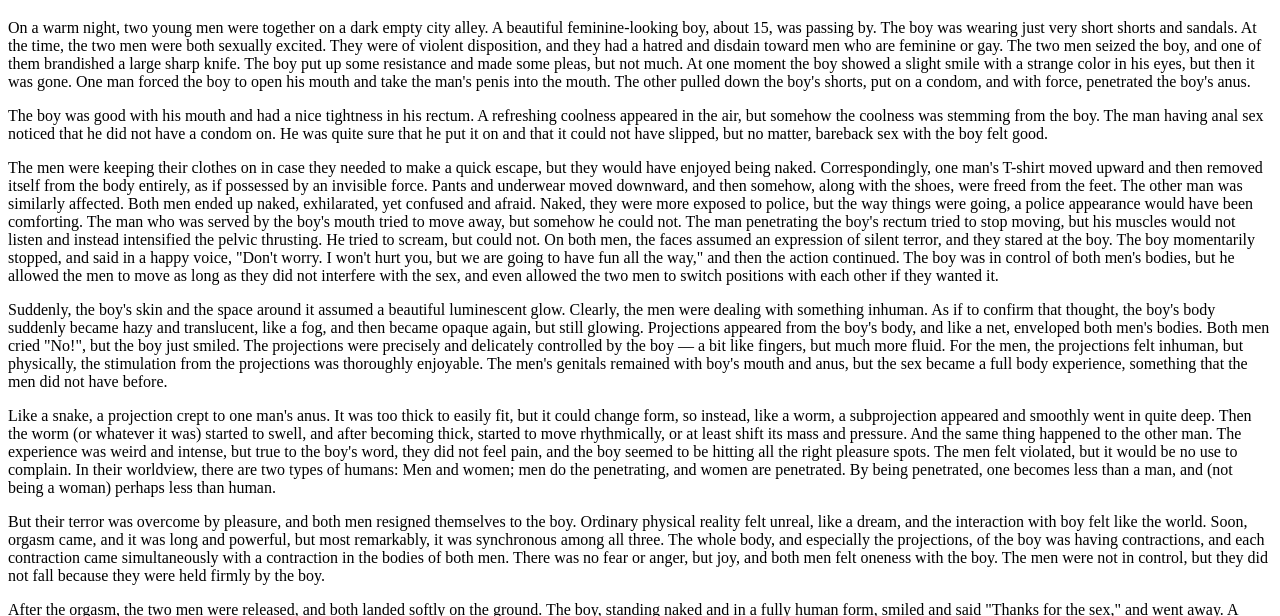
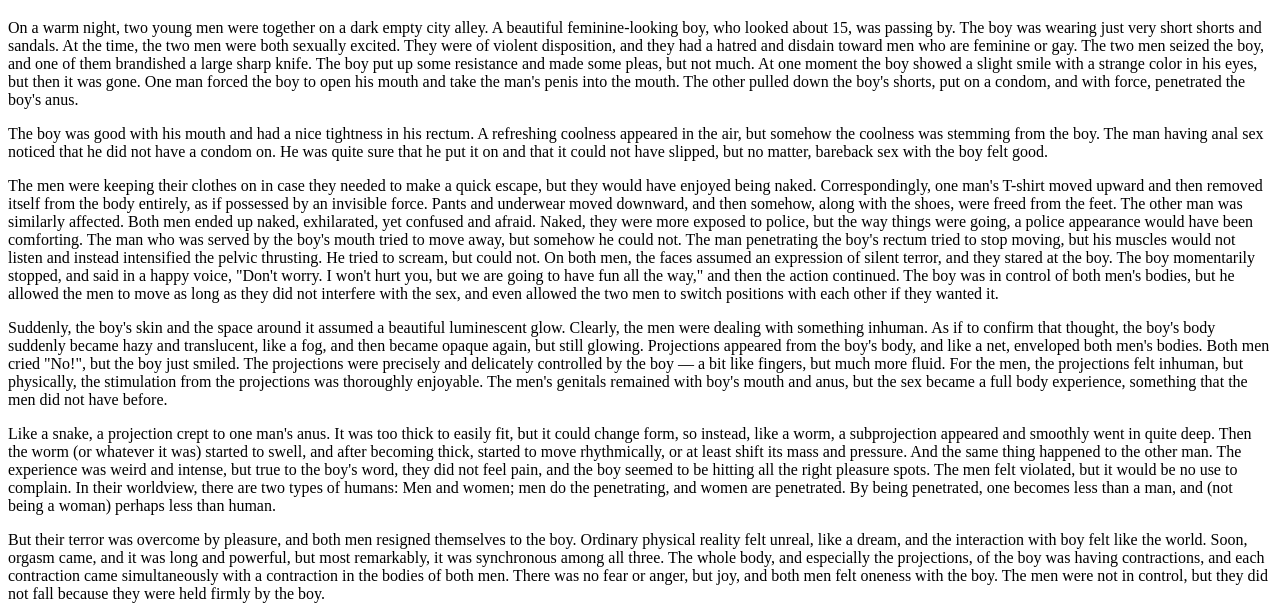
Before and after one commit to taranovsky/taranovsky.github.io, a plain HTML site: page other/TwoMenAndADemonBoy.html in a window 1280 px wide. Shown: the part 149-765 px from the top of the page. Drawn offline with Linux system fonts and the light colour scheme.

Commit message:
clarify that the statement is about appearance rather than true age

```diff
--- a/other/TwoMenAndADemonBoy.html
+++ b/other/TwoMenAndADemonBoy.html
@@ -11,7 +11,7 @@
 <p align="right">Author: Dmytro Taranovsky <br/> August 12, 2011 (additional stories July 20, 2013 - December 28, 2021)<br/>Return to my <a href="../index.html">home page</a><br/><i>Please note that the story contains explicit sexual and other themes that the reader may find uncomfortable.  Scroll down for many <a href="#additionalstories">additional stories</a>.</i></p>
 
 <h1 align="center">Two Men and a Demon Boy</h1>
-<p>On a warm night, two young men were together on a dark empty city alley.  A beautiful feminine-looking boy, about 15, was passing by.  The boy was wearing just very short shorts and sandals.  At the time, the two men were both sexually excited.  They were of violent disposition, and they had a hatred and disdain toward men who are feminine or gay.  The two men seized the boy, and one of them brandished a large sharp knife.  The boy put up some resistance and made some pleas, but not much.  At one moment the boy showed a slight smile with a strange color in his eyes, but then it was gone.  One man forced the boy to open his mouth and take the man's penis into the mouth.  The other pulled down the boy's shorts, put on a condom, and with force, penetrated the boy's anus.</p>
+<p>On a warm night, two young men were together on a dark empty city alley.  A beautiful feminine-looking boy, who looked about 15, was passing by.  The boy was wearing just very short shorts and sandals.  At the time, the two men were both sexually excited.  They were of violent disposition, and they had a hatred and disdain toward men who are feminine or gay.  The two men seized the boy, and one of them brandished a large sharp knife.  The boy put up some resistance and made some pleas, but not much.  At one moment the boy showed a slight smile with a strange color in his eyes, but then it was gone.  One man forced the boy to open his mouth and take the man's penis into the mouth.  The other pulled down the boy's shorts, put on a condom, and with force, penetrated the boy's anus.</p>
 <p>The boy was good with his mouth and had a nice tightness in his rectum.  A refreshing coolness appeared in the air, but somehow the coolness was stemming from the boy.  The man having anal sex noticed that he did not have a condom on.  He was quite sure that he put it on and that it could not have slipped, but no matter, bareback sex with the boy felt good.</p>
 <p>The men were keeping their clothes on in case they needed to make a quick escape, but they would have enjoyed being naked.  Correspondingly, one man's T-shirt moved upward and then removed itself from the body entirely, as if possessed by an invisible force.  Pants and underwear moved downward, and then somehow, along with the shoes, were freed from the feet.  The other man was similarly affected.  Both men ended up naked, exhilarated, yet confused and afraid.  Naked, they were more exposed to police, but the way things were going, a police appearance would have been comforting.  The man who was served by the boy's mouth tried to move away, but somehow he could not.  The man penetrating the boy's rectum tried to stop moving, but his muscles would not listen and instead intensified the pelvic thrusting.  He tried to scream, but could not.  On both men, the faces assumed an expression of silent terror, and they stared at the boy.  The boy momentarily stopped, and said in a happy voice, "Don't worry.  I won't hurt you, but we are going to have fun all the way," and then the action continued.  The boy was in control of both men's bodies, but he allowed the men to move as long as they did not interfere with the sex, and even allowed the two men to switch positions with each other if they wanted it.</p>
 <p>Suddenly, the boy's skin and the space around it assumed a beautiful luminescent glow.  Clearly, the men were dealing with something inhuman.  As if to confirm that thought, the boy's body suddenly became hazy and translucent, like a fog, and then became opaque again, but still glowing.  Projections appeared from the boy's body, and like a net, enveloped both men's bodies.  Both men cried "No!", but the boy just smiled.  The projections were precisely and delicately controlled by the boy — a bit like fingers, but much more fluid.  For the men, the projections felt inhuman, but physically, the stimulation from the projections was thoroughly enjoyable.  The men's genitals remained with boy's mouth and anus, but the sex became a full body experience, something that the men did not have before.</p>
```
